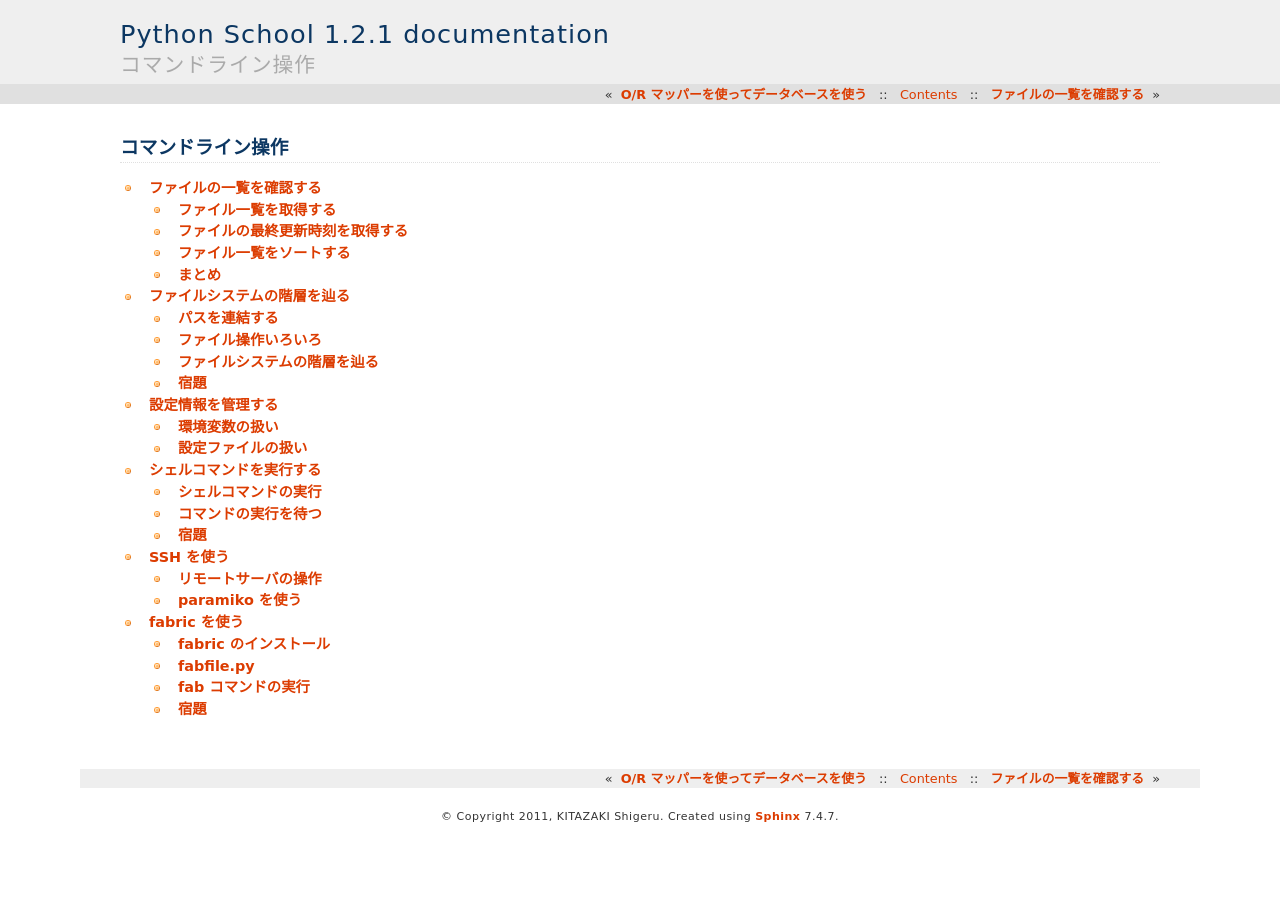
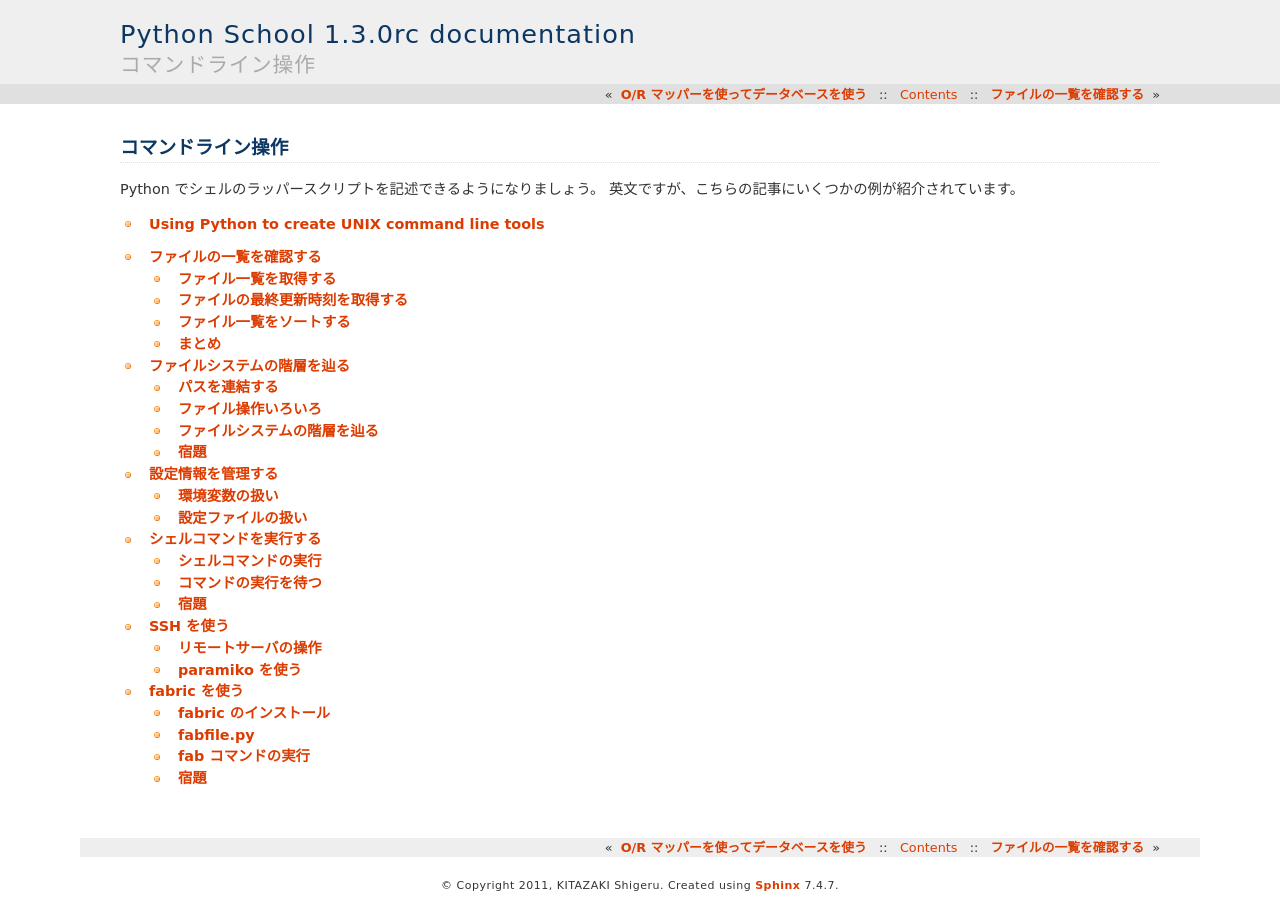
Before and after one commit to skitazaki/python-school-ja, a Sphinx documentation site: the page built from doc/cmdline/index.txt, in a window 1280 px wide. Built offline with Sphinx 7.4.7, drawn with Linux system fonts in a browser that asks for light colours.

Commit message:
Update version.

```diff
--- a/doc/cmdline/index.txt
+++ b/doc/cmdline/index.txt
@@ -1,5 +1,11 @@
 コマンドライン操作
 ==================
+Python でシェルのラッパースクリプトを記述できるようになりましょう。
+英文ですが、こちらの記事にいくつかの例が紹介されています。
+
+* `Using Python to create UNIX command line tools`_
+
+.. _Using Python to create UNIX command line tools: http://www.ibm.com/developerworks/aix/library/au-pythocli/
 
 .. toctree::
    :maxdepth: 2
--- a/doc/conf.py
+++ b/doc/conf.py
@@ -48,9 +48,9 @@ copyright = u'2011, KITAZAKI Shigeru'
 # built documents.
 #
 # The short X.Y version.
-version = '1.2'
+version = '1.3'
 # The full version, including alpha/beta/rc tags.
-release = '1.2.1'
+release = '1.3.0rc'
 
 # The language for content autogenerated by Sphinx. Refer to documentation
 # for a list of supported languages.
```
Also changed, not shown: 1 other file.
